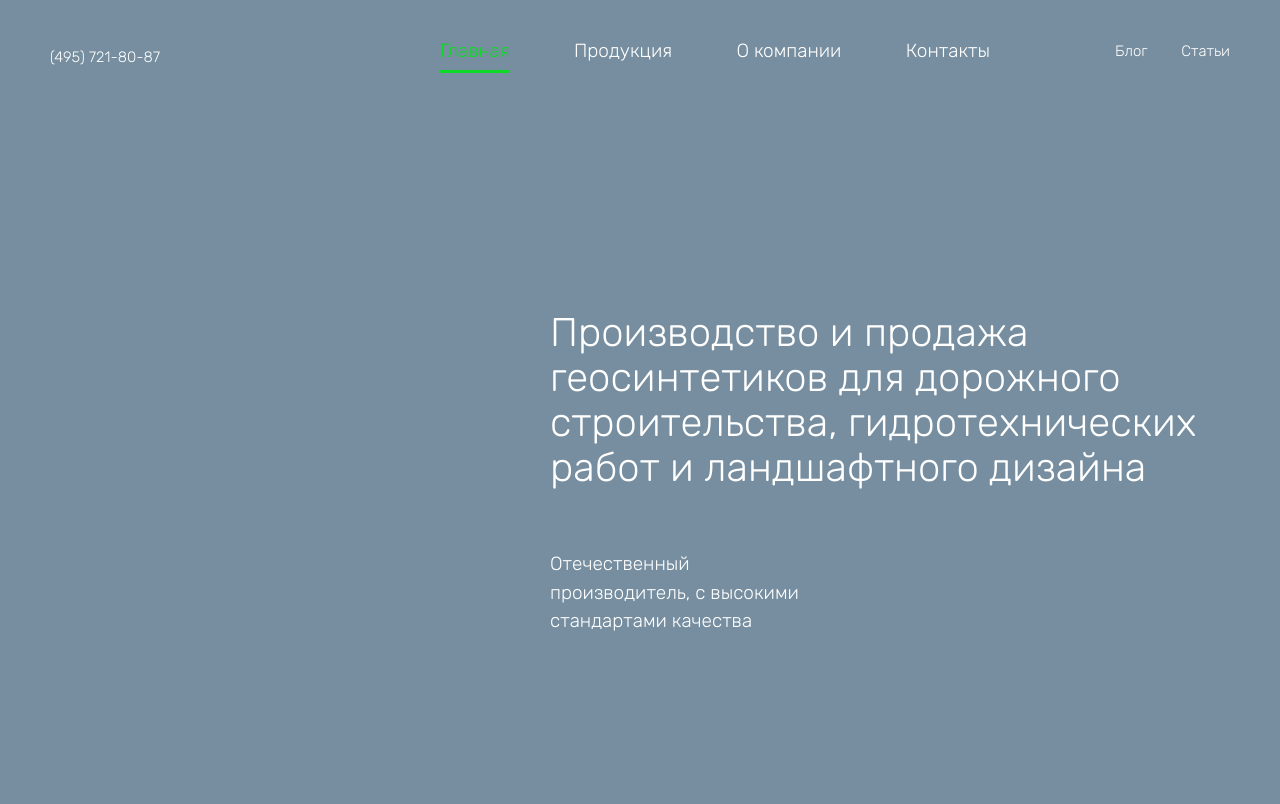
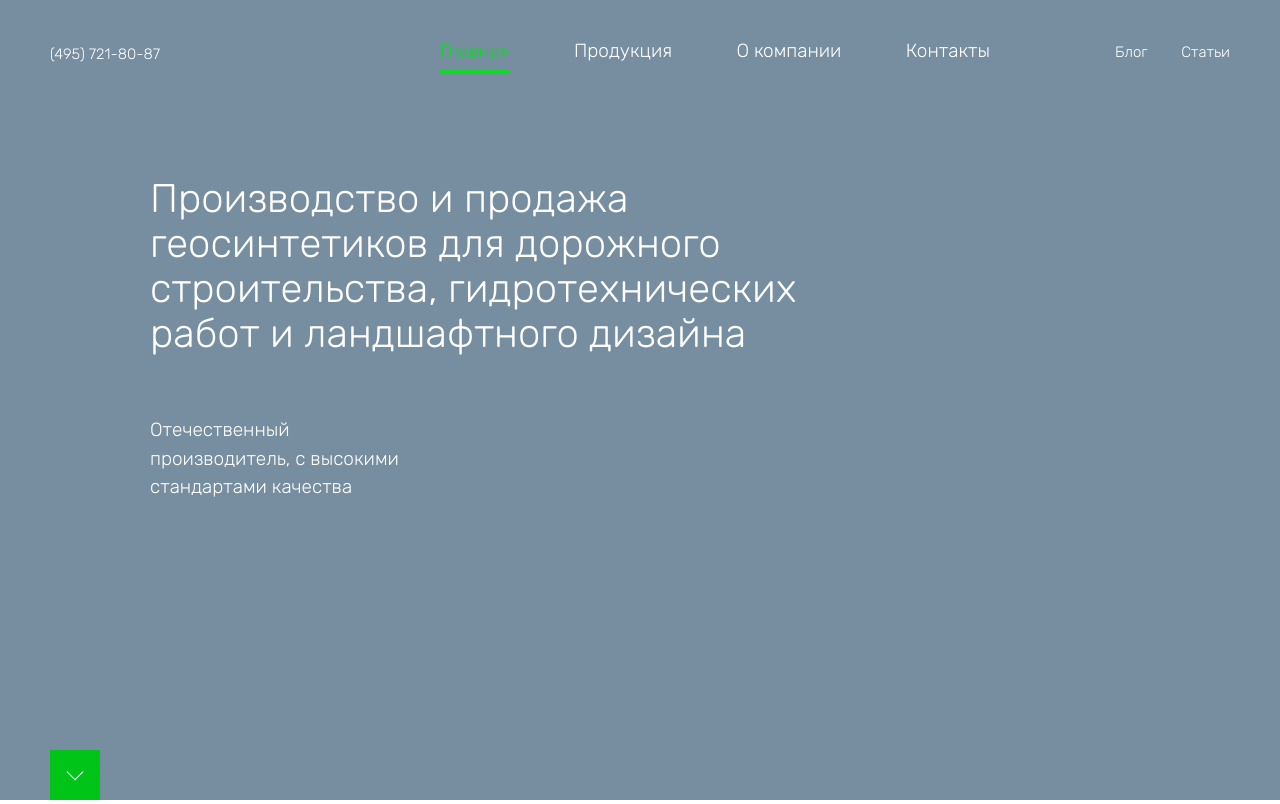
Before and after one commit to MaksimEgorov/techplast, a website: page app/index.html in a window 1280 px wide. Shown: the top 804 px of the page. Drawn offline with nearby package versions, Linux system fonts and the light colour scheme; some packages are replaced by stand-ins of ours; files that its build step writes are made by us from their sources; a script that the page names is missing.

Commit message:
scroll button and JS

```diff
--- a/app/index.html
+++ b/app/index.html
@@ -18,8 +18,8 @@
 <body>
   <!-- start of Header section -->
 
-  <div class="main-header">
-    <div class="container-fluid container-fluid--main-header">
+  <div class="header header--main">
+    <div class="container-fluid container-fluid--header">
       <nav class="navigation">
         <div class="navigation__phone" x-ms-format-detection="none">(495) 721-80-87</div>
         <nav class="navigation-menu">
@@ -34,17 +34,18 @@
         </nav>
       </nav>
 
-      <div class="main-header__banner">
-        <div class="main-header__logo"></div>
-        <div class="main-header__tagline">
-          <span class="main-header__main-text">Производство и продажа геосинтетиков для дорожного строительства,
+
+      <div class="main-intro">
+        <div class="header__logo"></div>
+        <div class="header__tagline">
+          <span class="header__main-text">Производство и продажа геосинтетиков для дорожного строительства,
             гидротехнических работ и ландшафтного дизайна</span>
-          <span class="main-header__origin">Отечественный<br>
+          <span class="header__origin">Отечественный<br>
             производитель, с высокими
             стандартами качества</span>
         </div>
       </div>
-      <div class="headder__down__btn"></div>
+      <button class="header__scroll-btn" data-scroll-to="advantages"></button>
     </div>
   </div>
 
@@ -52,7 +53,7 @@
 
   <!-- start of Advantages section -->
 
-  <div class="container-fluid container-fluid--advantages">
+  <div class="container-fluid container-fluid--advantages" id="advantages">
     <div class="advantages__wrapper">
       <div class="advantages__item">
         <span class="item__number">1</span>
--- a/app/styles/main.scss
+++ b/app/styles/main.scss
@@ -1,4 +1,6 @@
+@import "../../node_modules/@fortawesome/fontawesome-free/css/all.css";
 @import "../../node_modules/bootstrap/scss/bootstrap.scss";
+@import "partials/bootstrap-overrides";
 
 body {
   margin: 0 auto;
--- /dev/null
+++ b/app/styles/partials/_bootstrap-overrides.scss
@@ -0,0 +1,5 @@
+@if $enable-grid-classes {
+    .container-fluid {
+      @include make-container(100px);
+    }
+  }
--- a/app/styles/partials/_header.scss
+++ b/app/styles/partials/_header.scss
@@ -1,23 +1,71 @@
-.main-header {
+.header {
     position: relative;
     display: flex;
     margin: 0 auto;
-    background-color: #768e9f;
     width: 100%;
-    height: 900px;
+      color:#021429;
+
+    &.header--main{
     color: white;
     background-image: url(../images/main_background.png);
     background-size: cover;
     background-repeat: no-repeat;
+    background-color: #768e9f;
+    height: 100vh;
+    min-height: 600px;
+    }
+    .header__scroll-btn{
+        position: absolute;
+        z-index: 1;
+        width: 50px;
+        height: 50px;
+        background-color: #00c418;
+        bottom: 0;
+        left: 50px;
+        border: 0;
+        color: #ffffff;
+        padding: 0;
+
+        &:focus, &:active{
+            outline: none;
+        }
+
+        &:before, &:after {
+            content: "";
+            position: absolute;
+            top: 50%;
+            left:50%;
+            margin: -9px 0 0 -6px;
+            width: 12px;
+            height: 12px;
+            border: 1px solid #fff;
+            transform: rotate(45deg);
+            border-top: none;
+            border-left: none;
+            transition: opacity 0.8s, margin 0.8s;
+            opacity: 0;
+            margin-top: -30px;
+        }
+        &:before{
+            opacity: 1;
+            margin-top: -9px;
+        }
+
+        &:hover{
+            &:before {
+                opacity: 0;
+                margin-top: 10px;
+            }
+            &:after {
+                opacity: 1;
+                margin-top: -9px;
+            }
+        }
+    }
   }
 
-  .container-fluid--main-header {
-    padding-left: 50px;
-    padding-right: 50px;
-    height: 900px;
-  }
 
-  .main-header__banner {
+  .header__banner {
     display: flex;
     position: relative;
     width: 1180px;
@@ -26,7 +74,7 @@
     margin-top: 200px;
   }
 
-  .main-header__logo {
+  .header__logo {
     width: 400px;
     height: 65px;
     background-image: url(../images/Techplast-logo.png);
@@ -36,26 +84,22 @@
 
   }
 
-  .main-header__tagline {
+  .header__tagline {
     padding-left: 100px;
     width: 780px;
     height: 320px;
     color: white;
   }
 
-  .main-header__main-text {
+  .header__main-text {
     font-size: 40px;
     line-height: 45px;
   }
 
-  .main-header__origin {
+  .header__origin {
     display: flex;
     margin-top: 60px;
     width: 300px;
     height: 80px;
     font-size: 19px;
   }
-
-  .header{
-      color:#021429;
-  }
--- a/app/styles/partials/_navigation.scss
+++ b/app/styles/partials/_navigation.scss
@@ -1,16 +1,15 @@
 .navigation {
   position: relative;
-  height: 110px;
   display: flex;
   flex-direction: row;
   justify-content: flex-end;
-  align-items: center;
+  align-items: baseline;
 
 
   .navigation__phone {
     font-size: 15px;
     position: absolute;
-    top: 46px;
+    top: 43px;
     left: 0;
   }
 
@@ -24,9 +23,11 @@
   flex-direction: row;
   list-style: none;
   width: 550px;
+  height: 110px;
   justify-content: space-between;
   font-size: 19px;
   margin: 0;
+  align-items: center;
 
   .navigation-menu__link {
     display: inline-block;
--- a/package.json
+++ b/package.json
@@ -4,6 +4,7 @@
     "node": ">=4"
   },
   "dependencies": {
+    "@fortawesome/fontawesome-free": "^5.7.2",
     "bootstrap": "^4.1.3",
     "jquery": "^3.3.1",
     "popper.js": "^1.14.6",
```
Also changed, not shown: 1 other file.
